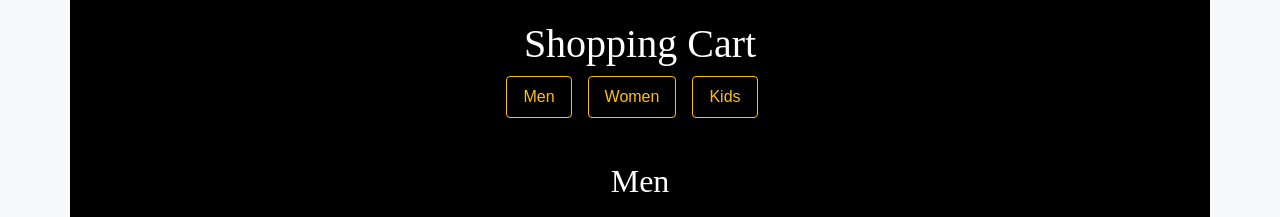
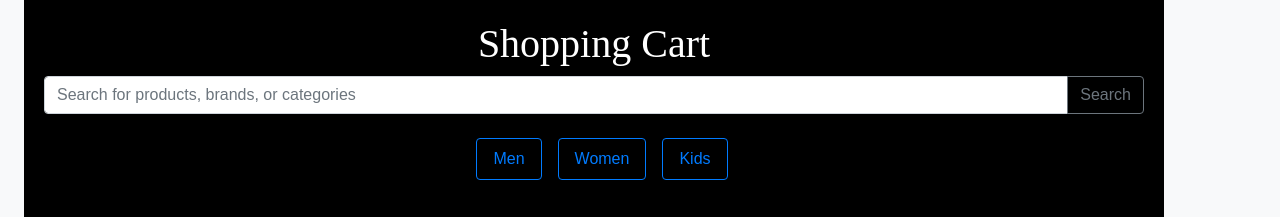
Before and after one commit to prakaskuruba/shopify-web-page, a plain HTML site: page Shopify web page/index.html in a window 1280 px wide. Shown: the top 217 px of the page. Drawn offline with nearby package versions, Linux system fonts and the light colour scheme; grey boxes are pictures that could not be loaded.

Commit message:
add search bar functionality

```diff
--- a/Shopify web page/index.html
+++ b/Shopify web page/index.html
@@ -10,12 +10,18 @@
 </head>
 
 <body>
-    <div class="container mb-4">
+    <div class="container ml-4">
         <h1 class="text-center">Shopping Cart</h1>
+        <div class="input-group mb-4">
+            <input type="text" class="form-control" id="search-input" placeholder="Search for products, brands, or categories">
+            <div class="input-group-append">
+                <button class="btn btn-outline-secondary" type="button" onclick="search()">Search</button>
+            </div>
+        </div>
         <nav class="nav justify-content-center mb-4">
-            <a class="nav-link btn btn-outline-warning mr-3" href="#" onclick="filterCategory('Men')">Men</a>
-            <a class="nav-link btn btn-outline-warning mr-3" href="#" onclick="filterCategory('Women')">Women</a>
-            <a class="nav-link btn btn-outline-warning mr-3" href="#" onclick="filterCategory('Kids')">Kids</a>
+            <a class="nav-link btn btn-outline-primary ml-3" href="#" onclick="filterCategory('Men')">Men</a>
+            <a class="nav-link btn btn-outline-primary ml-3" href="#" onclick="filterCategory('Women')">Women</a>
+            <a class="nav-link btn btn-outline-primary ml-3" href="#" onclick="filterCategory('Kids')">Kids</a>
         </nav>
         <div id="categories-container" class="row"></div>
     </div>
--- a/Shopify web page/script.js
+++ b/Shopify web page/script.js
@@ -134,6 +134,7 @@ const data = {
     ]
 };
 
+
 function renderCategories(data) {
     const categoriesContainer = document.getElementById('categories-container');
     categoriesContainer.innerHTML = '';
@@ -203,6 +204,26 @@ function filterCategory(categoryName) {
     renderCategories(filteredData);
 }
 
+function search() {
+    const query = document.getElementById('search-input').value.toLowerCase();
+    const filteredCategories = data.categories.map(category => {
+        const filteredProducts = category.category_products.filter(product => {
+            return product.title.toLowerCase().includes(query) ||
+                product.vendor.toLowerCase().includes(query) ||
+                category.category_name.toLowerCase().includes(query);
+        });
+
+        return {
+            category_name: category.category_name,
+            category_products: filteredProducts
+        };
+    }).filter(category => category.category_products.length > 0);
+
+    renderCategories({
+        categories: filteredCategories
+    });
+}
+
 document.addEventListener('DOMContentLoaded', () => {
     renderCategories(data);
 });
```
